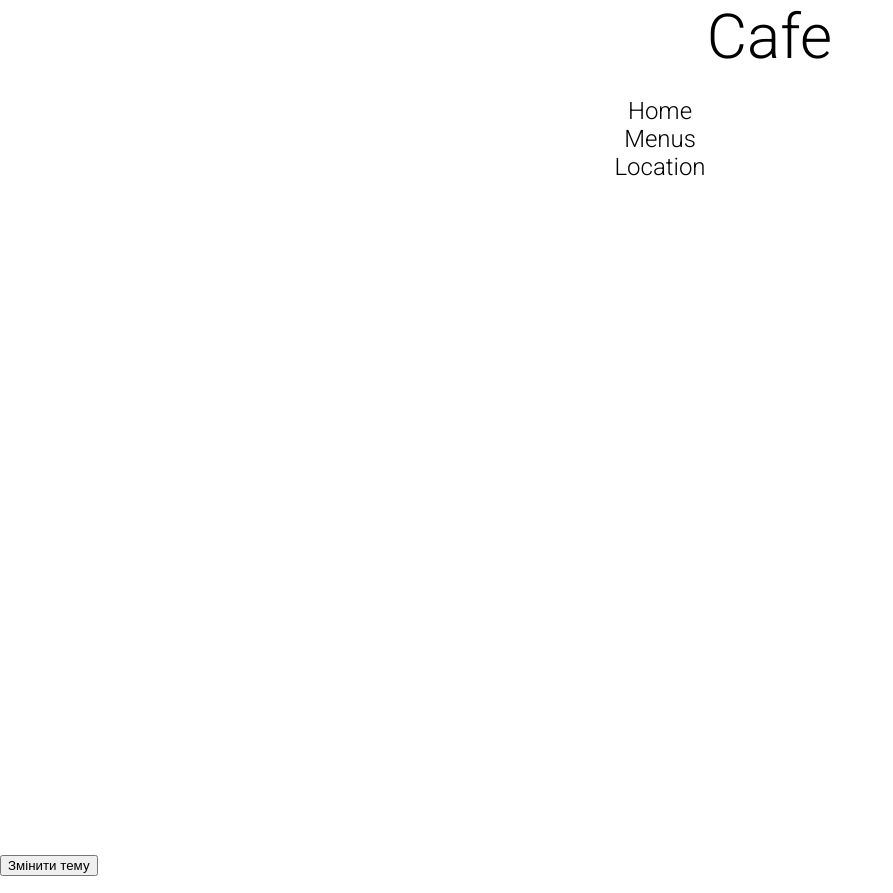
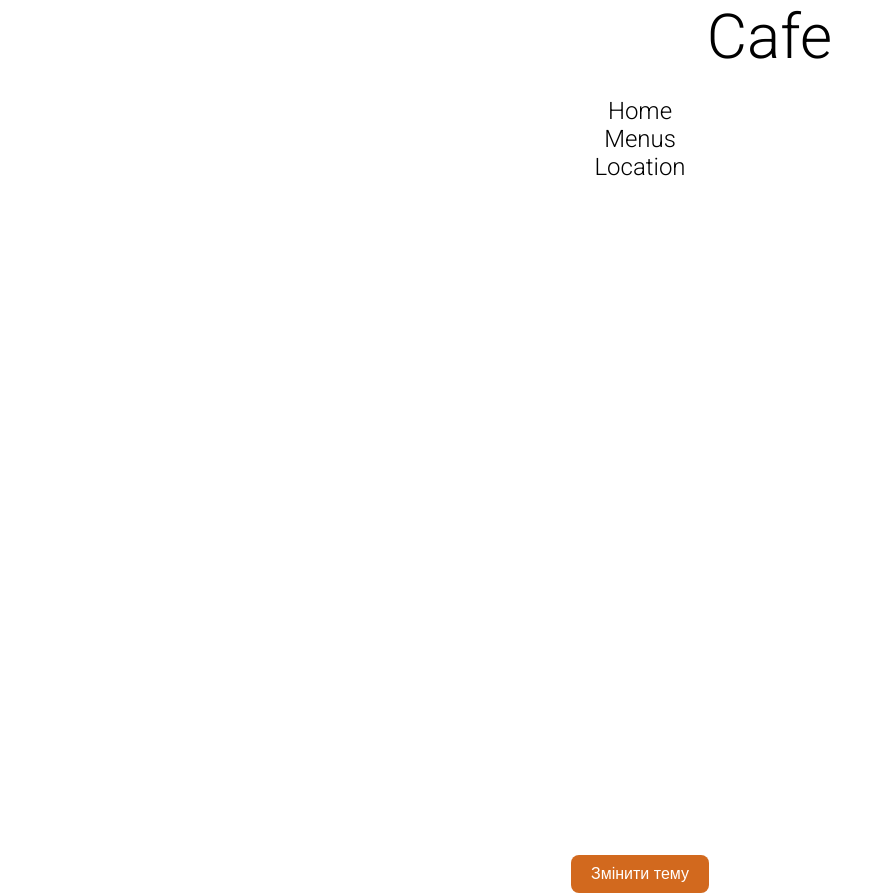
Before and after one commit to babenkoandrii1623-beep/Laba2, a plain HTML site: page index.html in a window 1280 px wide. Shown: the whole page, without its empty margins (0-893 px from the left). Drawn offline with Linux system fonts and the light colour scheme.

Commit message:
Update style.css

```diff
--- a/style.css
+++ b/style.css
@@ -1,15 +1,28 @@
-html{
+html {
   height: 100%;
   overflow-x: hidden;
 }
 
-body{
+body {
   height: 100%;
-	margin: 0px;
+  margin: 0;
   font-family: 'Roboto', sans-serif;
+  transition: background-color 0.3s, color 0.3s;
 }
 
-.header{
+/* 🌞 Світла тема */
+.light-theme {
+  background-color: #ffffff;
+  color: #000000;
+}
+
+/* 🌙 Темна тема */
+.dark-theme {
+  background-color: #1a1a1a;
+  color: #f0f0f0;
+}
+
+.header {
   font-size: 24px;
   font-weight: 300;
   text-align: center;
@@ -17,21 +30,22 @@ body{
   margin: auto;
 }
 
-#title{
+#title {
   font-size: 62px;
 }
 
-ul{
+ul {
   list-style: none;
+  padding: 0;
 }
 
-li:hover{
+li:hover {
   cursor: pointer;
   background: chocolate;
   color: beige;
 }
 
-strong{
+strong {
   color: chocolate;
   font-weight: bold;
   background: url('flowers.jpg');
@@ -52,3 +66,24 @@ strong{
   display: flex;
   justify-content: center;
 }
+
+/* Кнопка перемикання теми */
+.theme-toggle {
+  text-align: center;
+  margin-bottom: 30px;
+}
+
+#theme-btn {
+  background-color: chocolate;
+  color: white;
+  border: none;
+  padding: 10px 20px;
+  font-size: 16px;
+  border-radius: 8px;
+  cursor: pointer;
+  transition: 0.3s;
+}
+
+#theme-btn:hover {
+  background-color: peru;
+}
```
Lines whose indentation alone changed are shown as unchanged.
